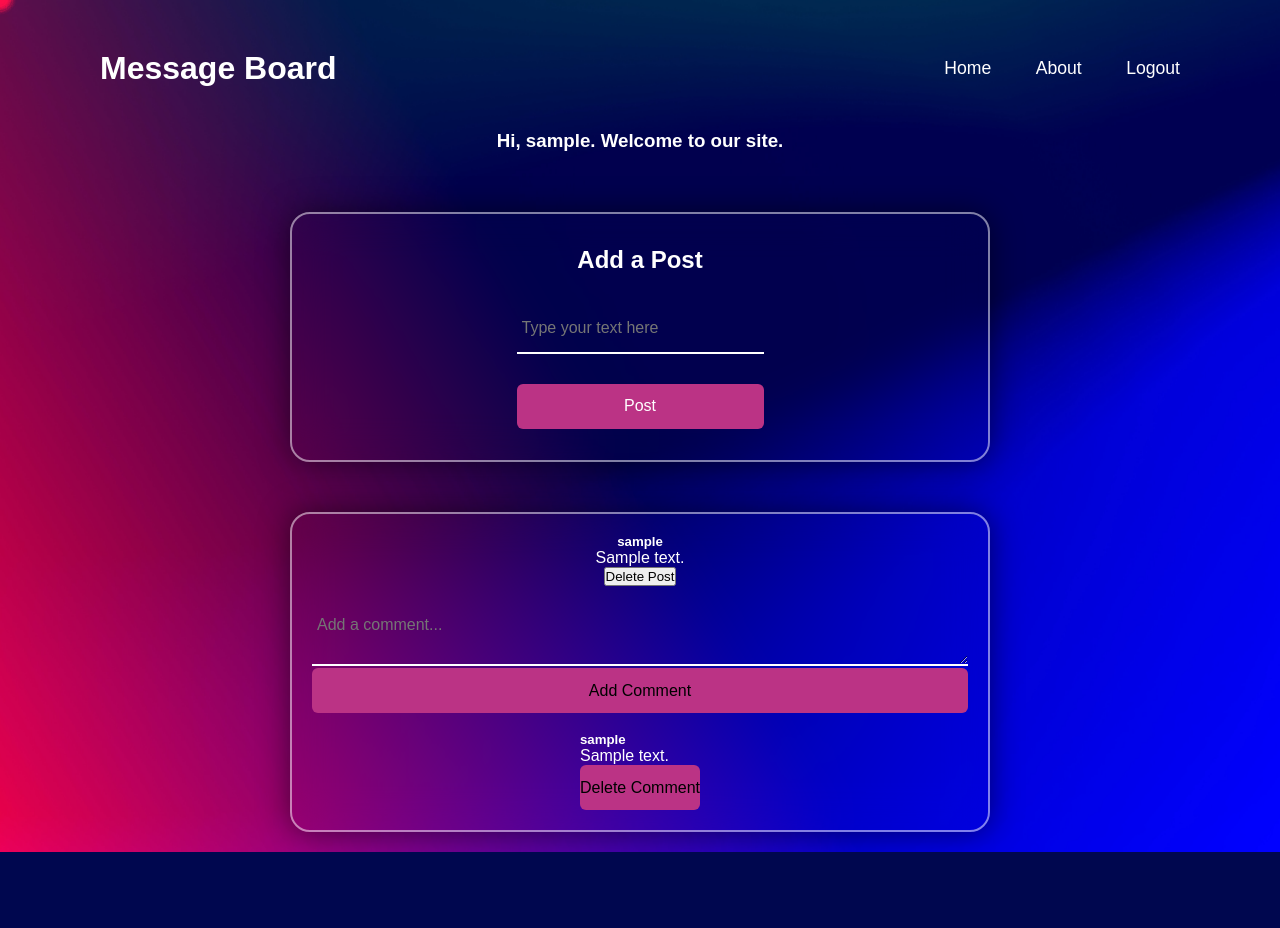
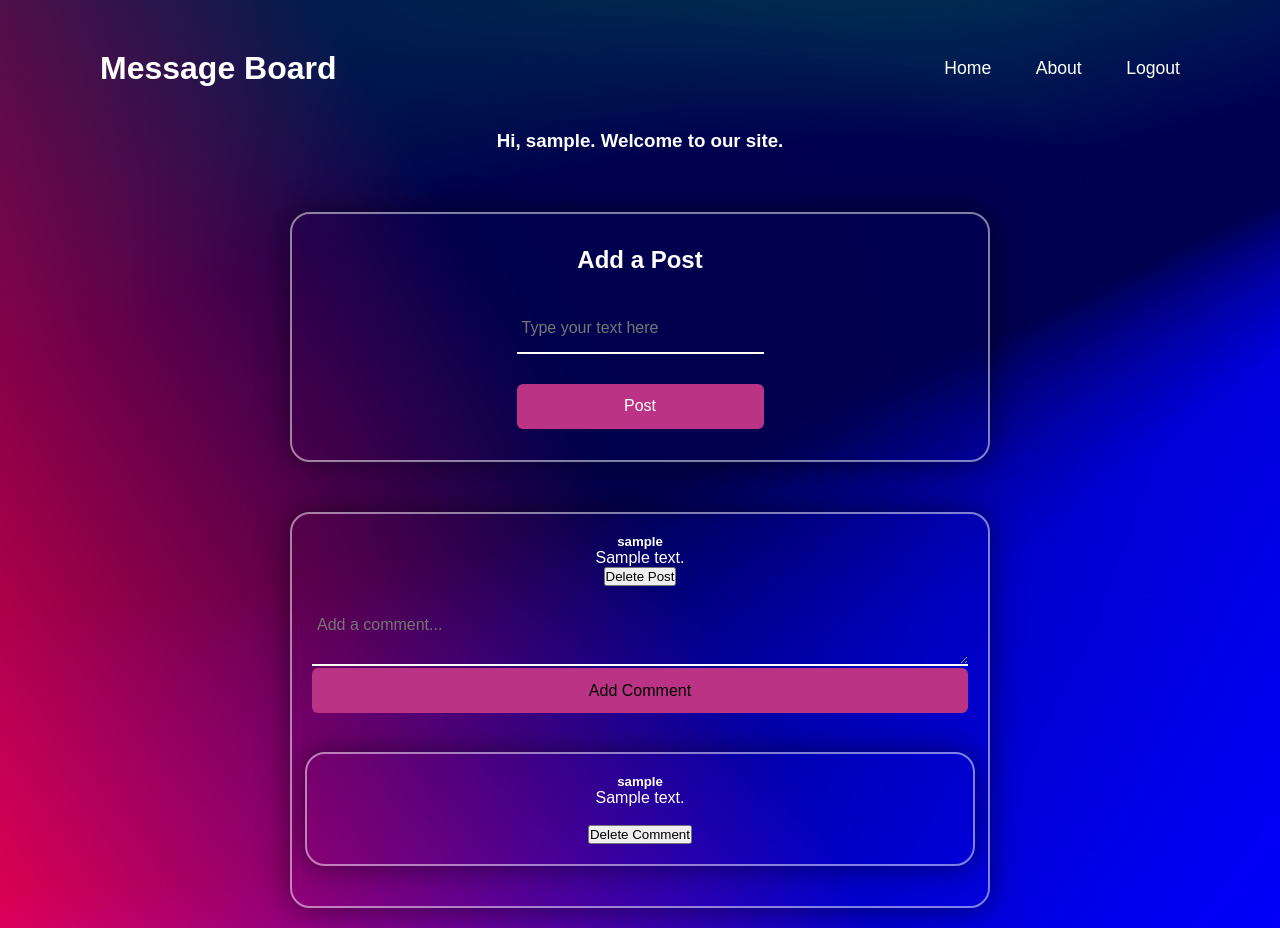
Before and after one commit to mvoyevoda/Message-Board, a PHP site: page / in a window 1280 px wide. Before the commit the page ends 852 px from the top, so only its background shows below. Run offline with PHP 8.4, Linux system fonts and the light colour scheme; the visitor is signed in with stand-in values (Sample User, id 1); tables that the repository leaves empty or names only in its code hold one stand-in row (values such as "Sample post").

Commit message:
in progress

```diff
--- a/dashboard.php
+++ b/dashboard.php
@@ -92,9 +92,10 @@ function deletePost($postid, $conn){
                         echo "<p>" . htmlspecialchars($comment['body']) . "</p>";
                         if ($comment['username'] === $_SESSION['username']){
                             echo
-                                '<form action="delete_comment.php" method="POST" style="display: inline;">
+                                '<br>
+                                <form action="delete_comment.php" method="POST" style="display: inline;">
                                 <input type="hidden" name="commentid" value="' . $comment['commentid'] . '">
-                                <button class="btn" type="submit" style="color: black;"><ion-icon name="trash"></ion-icon>Delete Comment</button>
+                                <button class="action-btn" type="submit" style="color: black;"><ion-icon name="trash"></ion-icon>Delete Comment</button>
                                 </form>';
                         }
                         echo "</div>";
--- a/styles.css
+++ b/styles.css
@@ -353,3 +353,21 @@ header {
     /*transform: scale(0);*/
     /* transition: transform .5s ease, height .2s ease; */
 }
+
+.comment {
+    height: auto;
+    width: 670px;
+    background: transparent;
+    border: 2px solid rgba(255, 255, 255, .5);
+    border-radius: 20px;
+    backdrop-filter: blur(20px);
+    box-shadow: 0 0 30px rgba(0, 0, 0, .5);
+    display: flex;
+    flex-direction: column;
+    justify-content: center;
+    align-items: center;
+    overflow: hidden;
+    padding: 20px;
+    margin: 20px;
+    color: white;
+}
```
